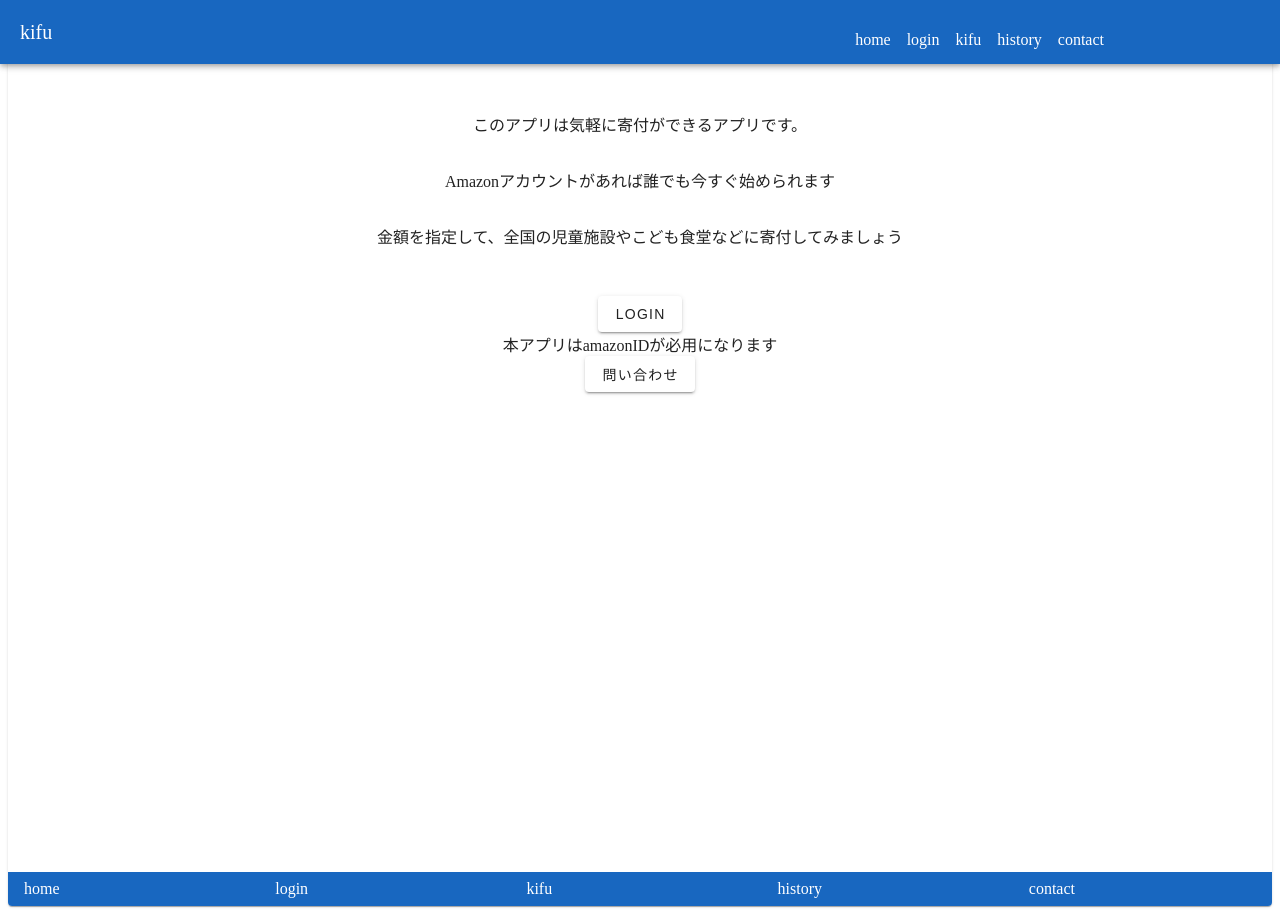
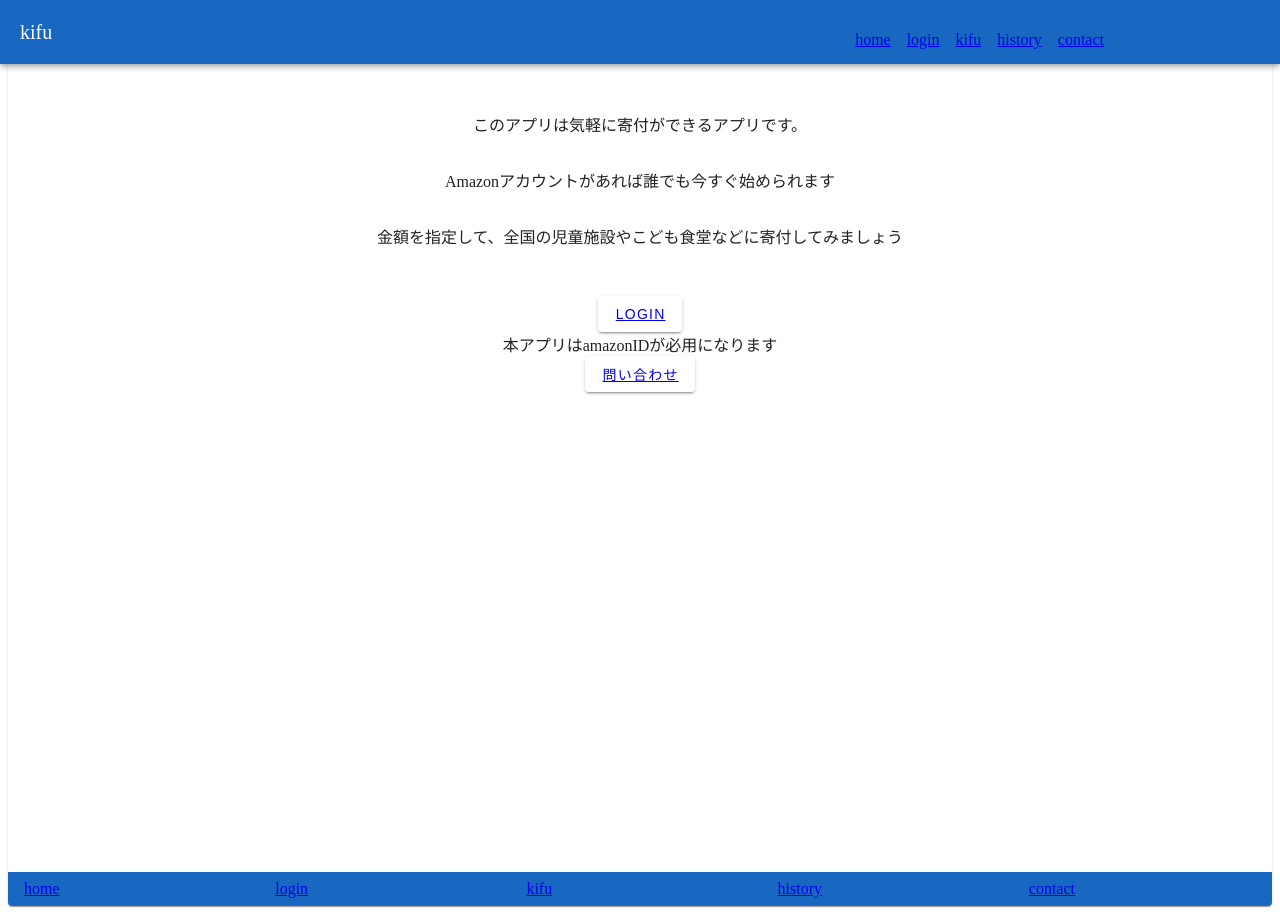
Before and after one commit to ryo0705s/kifu, a Nuxt app: page / in a window 1280 px wide. Built offline with nearby package versions, Linux system fonts and the light colour scheme.

Commit message:
feat: 各ページへの必用なルーティングを仮実装

```diff
--- a/layouts/default.vue
+++ b/layouts/default.vue
@@ -4,11 +4,11 @@
       <v-app-bar color="primary"
         ><v-app-bar-title>kifu</v-app-bar-title>
         <ul>
-          <li>home</li>
-          <li>login</li>
-          <li>kifu</li>
-          <li>history</li>
-          <li>contact</li>
+          <li><nuxt-link to="/">home</nuxt-link></li>
+          <li><nuxt-link to="/">login</nuxt-link></li>
+          <li><nuxt-link to="/kifu">kifu</nuxt-link></li>
+          <li><nuxt-link to="/history">history</nuxt-link></li>
+          <li><nuxt-link to="/contact">contact</nuxt-link></li>
         </ul></v-app-bar
       >
       <!-- <v-navigation-drawer>
@@ -20,11 +20,11 @@
         ><v-container><slot /></v-container> </v-main
       ><v-footer color="primary">
         <v-row>
-          <v-col>home</v-col>
-          <v-col>login</v-col>
-          <v-col>kifu</v-col>
-          <v-col>history</v-col>
-          <v-col>contact</v-col>
+          <v-col><nuxt-link to="/"> home</nuxt-link></v-col>
+          <v-col><nuxt-link to="/">login</nuxt-link> </v-col>
+          <v-col><nuxt-link to="/kifu">kifu</nuxt-link> </v-col>
+          <v-col><nuxt-link to="/history">history</nuxt-link> </v-col>
+          <v-col><nuxt-link to="/contact">contact</nuxt-link> </v-col>
         </v-row></v-footer
       >
     </v-card>
--- a/pages/index.vue
+++ b/pages/index.vue
@@ -20,9 +20,9 @@
           <v-text-field label="password"></v-text-field> </v-form
       >
       </v-sheet> -->
-      <v-btn>login</v-btn>
+      <v-btn> <nuxt-link to="/">login</nuxt-link> </v-btn>
       <div>本アプリはamazonIDが必用になります</div>
-      <v-btn>問い合わせ</v-btn>
+      <v-btn><nuxt-link to="/contact">問い合わせ</nuxt-link> </v-btn>
     </v-col>
   </v-row>
 </template>
--- a/pages/kifu/index.vue
+++ b/pages/kifu/index.vue
@@ -2,9 +2,15 @@
   <v-row align-content="ceneter">
     <v-col align="center">
       <v-list>
-        <v-list-item>金額を指定して寄付する</v-list-item>
-        <v-list-item>ランダムに寄付をする</v-list-item>
-        <v-list-item>寄付履歴を見る</v-list-item>
+        <v-list-item
+          ><nuxt-link to="/kifu/create">金額を指定して寄付する</nuxt-link>
+        </v-list-item>
+        <v-list-item
+          ><nuxt-link to="/kifu/create">ランダムに寄付をする</nuxt-link>
+        </v-list-item>
+        <v-list-item
+          ><nuxt-link to="/history">寄付履歴を見る</nuxt-link>
+        </v-list-item>
       </v-list>
     </v-col>
   </v-row>
```
